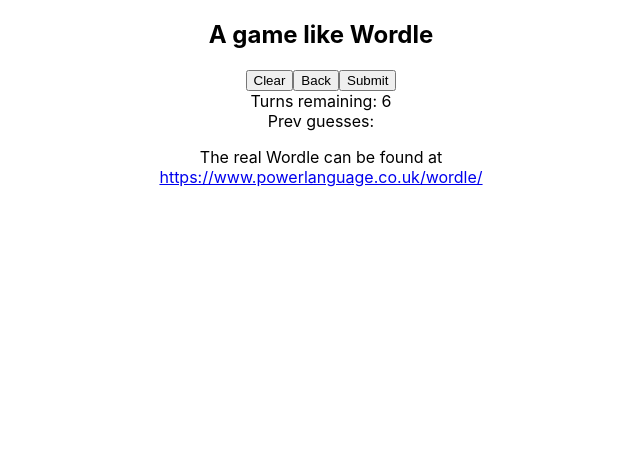
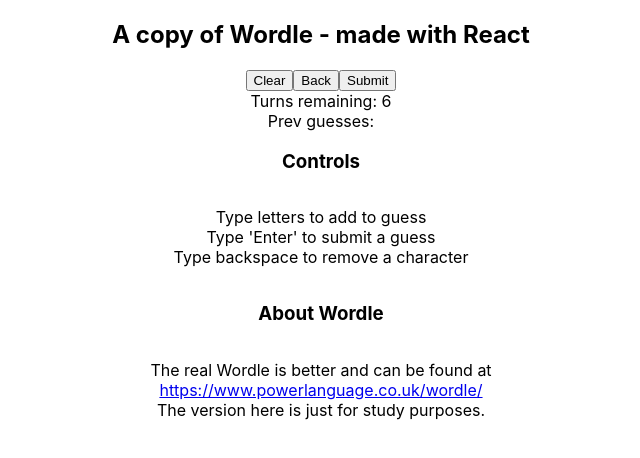
Before and after one commit to nbogie/word-mind-game-react, a React (Create React App) app: page / in a window 1280 px wide. Shown: the top 458 px of the page, without its empty margins (319-959 px from the left). Built offline with nearby package versions, Linux system fonts and the light colour scheme.

Commit message:
naming and key help

```diff
--- a/public/index.html
+++ b/public/index.html
@@ -24,7 +24,7 @@
       work correctly both with client-side routing and a non-root public URL.
       Learn how to configure a non-root public URL by running `npm run build`.
     -->
-    <title>React App</title>
+    <title>Word Mind Game - React</title>
   </head>
   <body>
     <noscript>You need to enable JavaScript to run this app.</noscript>
--- a/src/components/WordMindGame.tsx
+++ b/src/components/WordMindGame.tsx
@@ -75,13 +75,12 @@
     return (
 
         <div className='wordMindGame'>
-            <h2>A game like Wordle</h2>
+            <h2>A copy of Wordle - made with React</h2>
             {playerWon() && <h3>You win!</h3>}
             {
                 !isGameOver &&
                 <>
                     <div className='controls'>
-
                         <button onClick={handleClear} >Clear</button>
                         <button onClick={handleBack} >Back</button>
                         <button onClick={handleSubmit} >Submit</button>
@@ -102,8 +101,16 @@
                     key={ix}
                 />)}
             </div>
-            <p>The real Wordle can be found at<br />
+            <h3>Controls</h3>
+            <p>Type letters to add to guess<br />
+                Type 'Enter' to submit a guess<br />
+                Type backspace to remove a character</p>
+
+            <h3>About Wordle</h3>
+            <p>The real Wordle is better and can be found at<br />
                 <a href='https://www.powerlanguage.co.uk/wordle/'>https://www.powerlanguage.co.uk/wordle/</a>
+                <br />
+                The version here is just for study purposes.
             </p>
         </div >
     )
```
